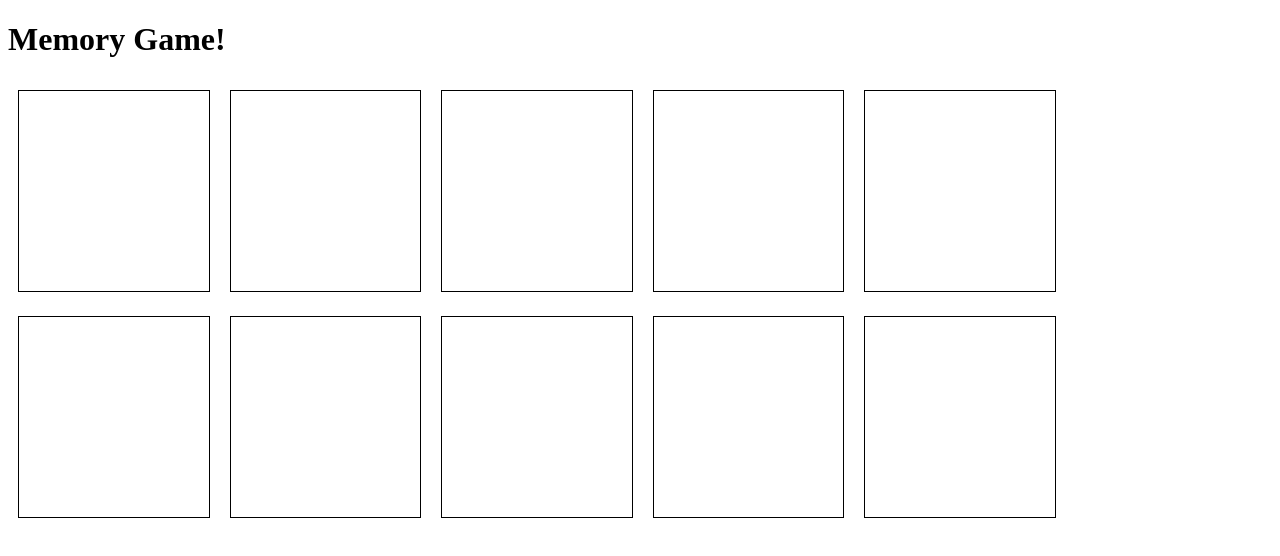
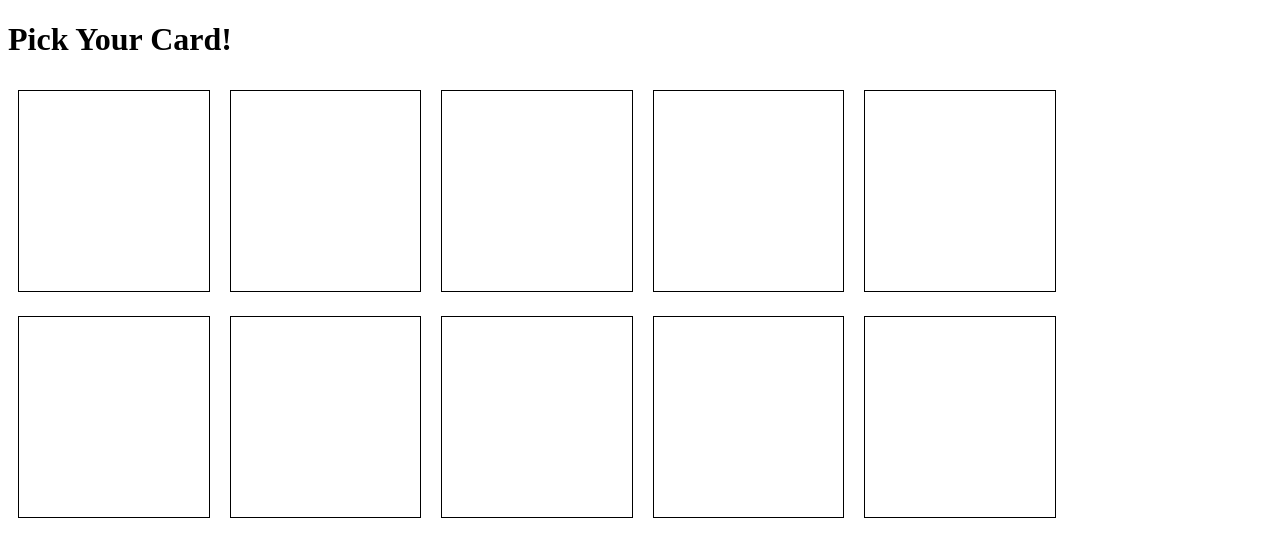
Before and after one commit to Panthallassa/Memory-Game, a plain HTML site: page index.html in a window 1280 px wide. Drawn offline with Linux system fonts and the light colour scheme.

Commit message:
updtated html

```diff
--- a/index.html
+++ b/index.html
@@ -6,9 +6,11 @@
     <link rel="stylesheet" href="style.css" />
   </head>
   <body>
-    <h1>Memory Game!</h1>
-    <div id="game">
+    <div class="container">
+      <h1>Pick Your Card!</h1>
+      <div id="button-container" class="button-container"></div>
     </div>
+    <div id="game" class="card-container card"></div>
     <script src="script.js"></script>
   </body>
 </html>
```
